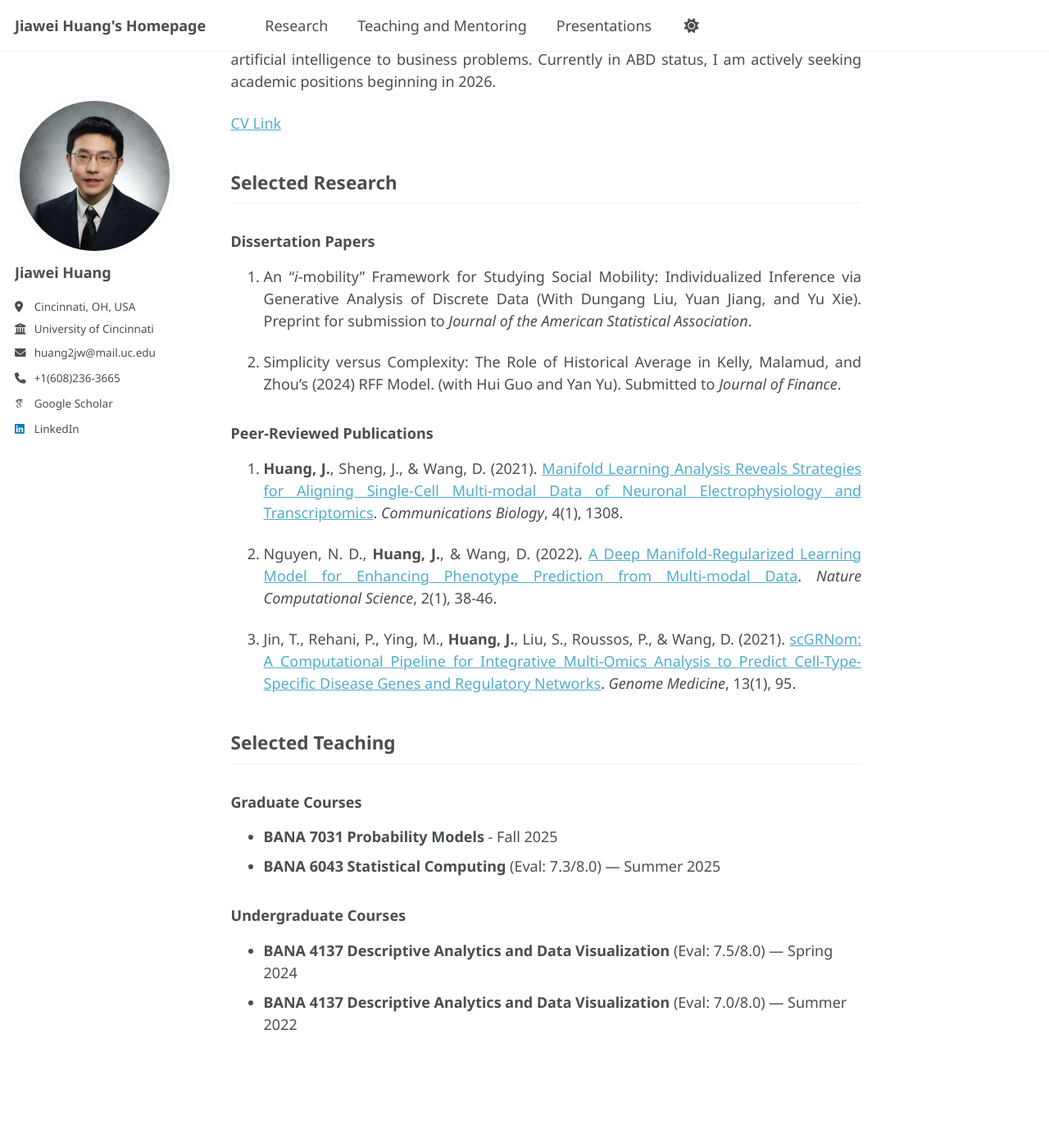
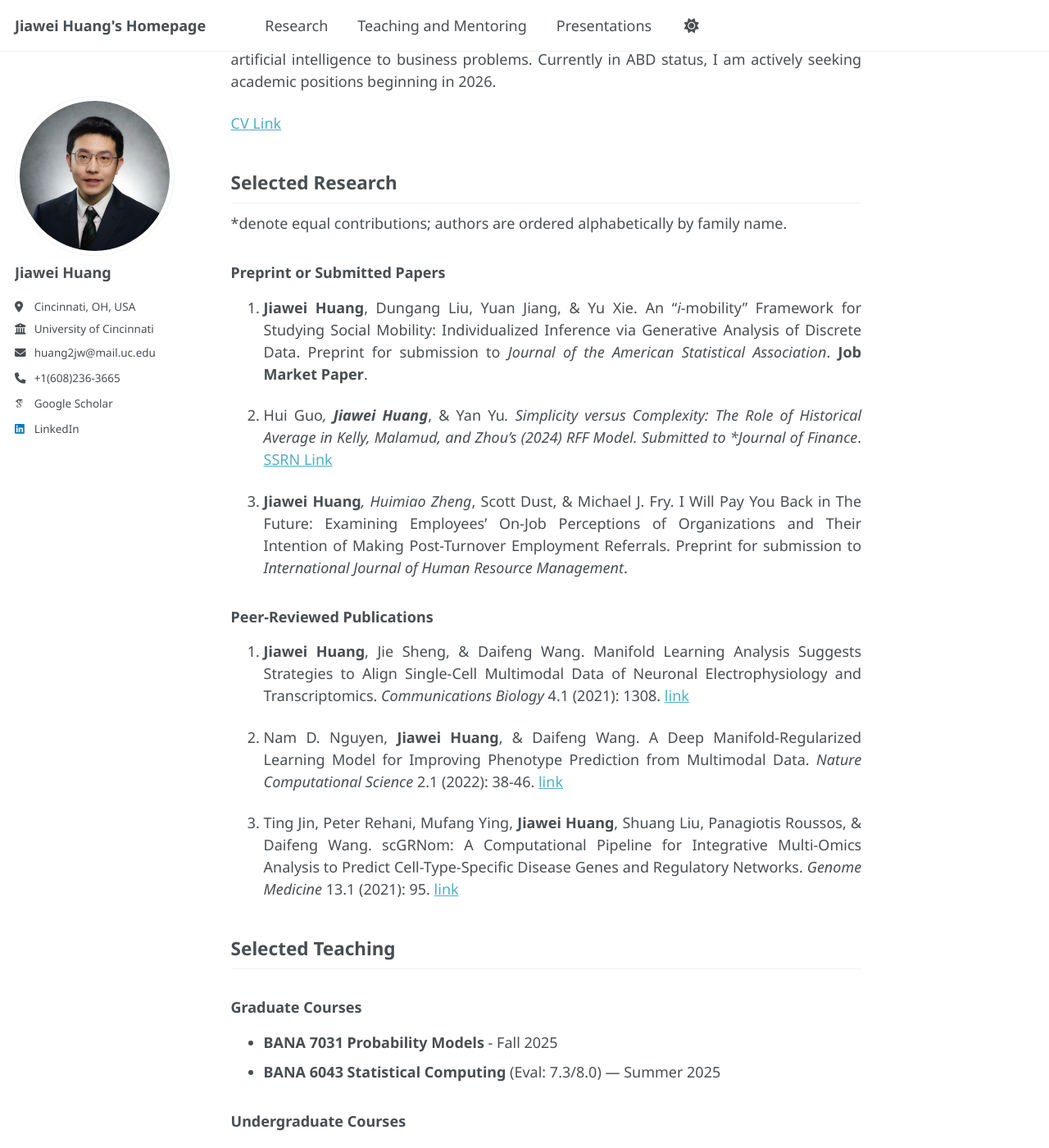
Before and after one commit to Jiawei98/Jiawei98.github.io, a Jekyll site: the page built from _pages/about.md, in a window 1280 px wide and 1400 px high, scrolled down 287 px. Shown: the whole window at 82% size. Built offline with Jekyll 4.4.1, drawn with Linux system fonts in a browser that asks for light colours; some web fonts are replaced; a script that is not in the unit is left out.

Commit message:
Update about.md

```diff
--- a/_pages/about.md
+++ b/_pages/about.md
@@ -19,19 +19,23 @@ My research centers on the application of statistical methods, machine learning,
 
 ## Selected Research
 
-### Dissertation Papers
+*denote equal contributions; authors are ordered alphabetically by family name.
 
-1. An "*i*-mobility" Framework for Studying Social Mobility: Individualized Inference via Generative Analysis of Discrete Data (With Dungang Liu, Yuan Jiang, and Yu Xie). Preprint for submission to *Journal of the American Statistical Association*.
+### Preprint or Submitted Papers
 
-2. Simplicity versus Complexity: The Role of Historical Average in Kelly, Malamud, and Zhou's (2024) RFF Model. (with Hui Guo and Yan Yu). Submitted to *Journal of Finance*.
+1. **Jiawei Huang**, Dungang Liu, Yuan Jiang, & Yu Xie. An "*i*-mobility" Framework for Studying Social Mobility: Individualized Inference via Generative Analysis of Discrete Data. Preprint for submission to *Journal of the American Statistical Association*. **Job Market Paper**.
+
+2. Hui Guo*, **Jiawei Huang***, & Yan Yu*. Simplicity versus Complexity: The Role of Historical Average in Kelly, Malamud, and Zhou's (2024) RFF Model. Submitted to *Journal of Finance*. [SSRN Link](https://papers.ssrn.com/sol3/papers.cfm?abstract_id=5489967)
+
+3. **Jiawei Huang***, Huimiao Zheng*, Scott Dust, & Michael J. Fry. I Will Pay You Back in The Future: Examining Employees' On-Job Perceptions of Organizations and Their Intention of Making Post-Turnover Employment Referrals. Preprint for submission to *International Journal of Human Resource Management*.
 
 ### Peer-Reviewed Publications
 
-3. **Huang, J.**, Sheng, J., & Wang, D. (2021). [Manifold Learning Analysis Reveals Strategies for Aligning Single-Cell Multi-modal Data of Neuronal Electrophysiology and Transcriptomics](https://www.nature.com/articles/s42003-021-02820-9). *Communications Biology*, 4(1), 1308.
+4. **Jiawei Huang**, Jie Sheng, & Daifeng Wang. Manifold Learning Analysis Suggests Strategies to Align Single-Cell Multimodal Data of Neuronal Electrophysiology and Transcriptomics. *Communications Biology* 4.1 (2021): 1308. [link](https://www.nature.com/articles/s42003-021-02820-9)
 
-4. Nguyen, N. D., **Huang, J.**, & Wang, D. (2022). [A Deep Manifold-Regularized Learning Model for Enhancing Phenotype Prediction from Multi-modal Data](https://www.nature.com/articles/s43588-021-00185-x). *Nature Computational Science*, 2(1), 38-46.
+5. Nam D. Nguyen, **Jiawei Huang**, & Daifeng Wang. A Deep Manifold-Regularized Learning Model for Improving Phenotype Prediction from Multimodal Data. *Nature Computational Science* 2.1 (2022): 38-46. [link](https://www.nature.com/articles/s43588-021-00185-x)
 
-5. Jin, T., Rehani, P., Ying, M., **Huang, J.**, Liu, S., Roussos, P., & Wang, D. (2021). [scGRNom: A Computational Pipeline for Integrative Multi-Omics Analysis to Predict Cell-Type-Specific Disease Genes and Regulatory Networks](https://genomemedicine.biomedcentral.com/articles/10.1186/s13073-021-00912-z). *Genome Medicine*, 13(1), 95.
+6. Ting Jin, Peter Rehani, Mufang Ying, **Jiawei Huang**, Shuang Liu, Panagiotis Roussos, & Daifeng Wang. scGRNom: A Computational Pipeline for Integrative Multi-Omics Analysis to Predict Cell-Type-Specific Disease Genes and Regulatory Networks. *Genome Medicine* 13.1 (2021): 95. [link](https://genomemedicine.biomedcentral.com/articles/10.1186/s13073-021-00912-z)
 
 ## Selected Teaching
 
```
